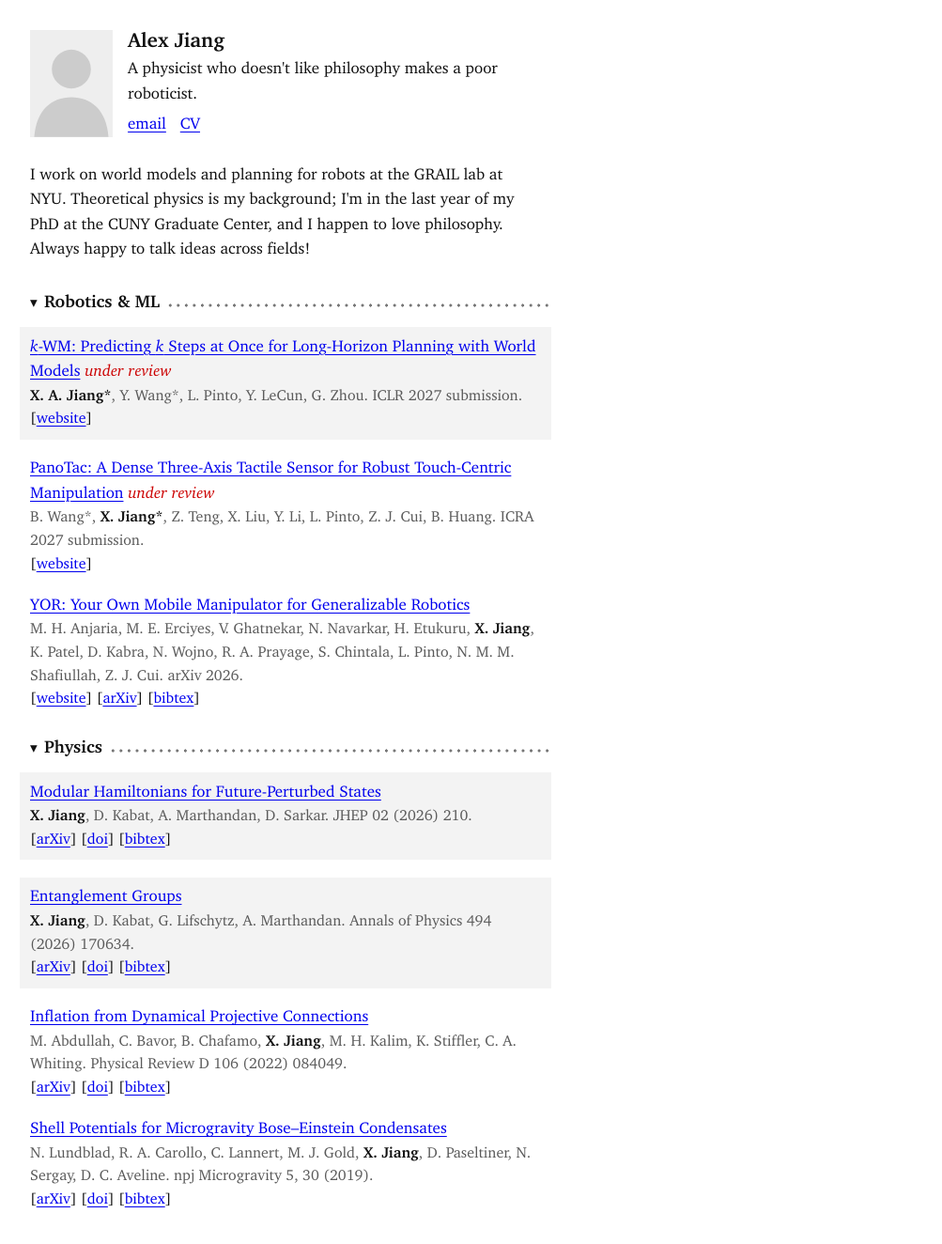
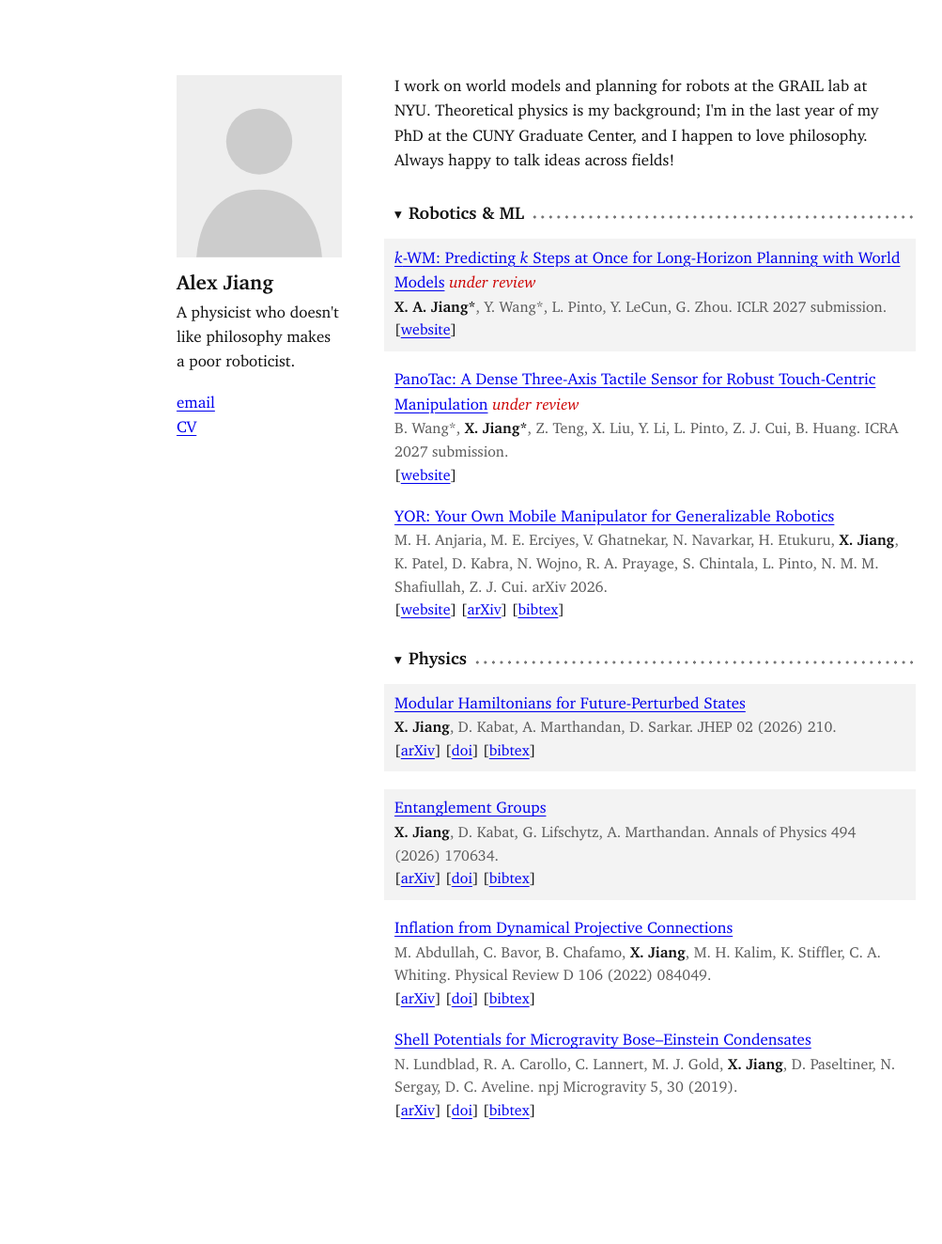
Before and after one commit to Alex-Xiaole-Jiang/Alex-Xiaole-Jiang.github.io, a Jekyll site: the page built from index.html, in a window 1280 px wide and 1400 px high. Shown: the top 1324 px of the window at 94% size, without its empty margins (64-1067 px from the left). Built offline with Jekyll 4.4.1, drawn with Linux system fonts in a browser that asks for light colours.

Commit message:
Keep the photo column and slide write-ups in as a panel
Below 104em the photo column now stays beside the list (down to 54.5em),
and a write-up opens in a panel over the list instead of squeezing into a
narrow second column. It closes with [close], Escape or a click outside.
Also adds more space above the columns.

Co-Authored-By: Claude Opus 5.5 <noreply@anthropic.com>

```diff
--- a/assets/css/site.css
+++ b/assets/css/site.css
@@ -1,6 +1,7 @@
 /* Alex Jiang — one stylesheet, no framework.
-   Wide: photo | list | write-up.  Narrower: list | write-up, photo on top.
-   Then one column with write-ups opening inline; phones add a sticky name strip. */
+   Wide: photo | list | write-up.  Narrower: photo | list, with the write-up in
+   a panel that slides over the list. Then one column with write-ups opening
+   inline; phones add a sticky name strip. */
 
 @font-face { font-family: "Charter"; src: url("../fonts/charter-regular.woff2") format("woff2"); font-weight: 400; font-style: normal; font-display: swap; }
 @font-face { font-family: "Charter"; src: url("../fonts/charter-italic.woff2") format("woff2"); font-weight: 400; font-style: italic; font-display: swap; }
@@ -25,26 +26,23 @@
   --rule: 1px dotted #888;
 
   /* Column widths. The list is --list wide, or the screen less --phone-pad on
-     each side when that is narrower; wider windows never stretch it. As the
-     window widens:
-       1. the write-up column appears once it fits at --read-min,
-       2. it grows to --read, then holds while the margins widen,
-       3. the photo column appears once it fits beside that, with no other
-          column changing width.
-     So the breakpoints are:
+     each side when that is narrower; wider windows never stretch it. The photo
+     column outranks the write-up: it stays whenever it fits beside the list,
+     and the write-up gets a column of its own only when all three fit.
+     Otherwise it opens in a panel over the list. So the breakpoints are:
        phone below:      list + 2*phone-pad                           = 36rem
-       write-up column:  2*pad-two + list + colgap + read-min         = 77.5rem
-       photo column:     2*pad + side + colgap + list + colgap + read = 104rem
+       photo column:     2*pad + side + colgap + list                 = 54.5rem
+       write-up column:  2*pad + side + colgap + list + colgap + read = 104rem
      Media queries can't use variables, so these numbers are written out there
      and in site.js; keep them in sync. (Media-query em is the browser's default
      font size, the same as rem here since html sets no font size.) */
   --side: 11rem;
   --list: 34rem;
-  --read-min: 28rem;     /* only sets the write-up breakpoint */
   --read: 46rem;
   --colgap: 3.5rem;
   --pad: 3rem;           /* outer margin, at least */
-  --pad-two: 6rem;       /* the same, in two columns */
+  --top: 5rem;           /* space above the columns */
+  --panel-pad: 2.5rem;   /* inside the write-up panel */
   --phone-pad: 1rem;
   --bleed: 0.7rem;       /* how far gray boxes and dot leaders reach past the text */
 }
@@ -87,7 +85,7 @@ img { max-width: 100%; height: auto; }
   position: sticky;
   top: 0;
   align-self: start;
-  padding: 3rem 0 2rem;
+  padding: var(--top) 0 2rem;
 }
 .me .photo { display: block; width: 100%; aspect-ratio: 100 / 110; object-fit: cover; background: var(--photo-bg); }
 .me h1 { font-size: 1.35rem; margin: 1rem 0 0.25rem; }
@@ -96,7 +94,7 @@ img { max-width: 100%; height: auto; }
 .contact-inline { display: none; }   /* phone-only copy of the contact links */
 
 /* middle column: about + paper lists */
-.list { padding: 3rem 0 6rem; min-width: 0; }
+.list { padding: var(--top) 0 6rem; min-width: 0; }
 .about { margin: 0 0 2rem; }
 
 /* Section titles read like a table of contents: ▾ Title . . . . . . up to the box edge */
@@ -154,11 +152,11 @@ img { max-width: 100%; height: auto; }
    the boxes' left edge (colgap - bleed). */
 .reader {
   position: sticky;
-  top: 3rem;
+  top: var(--top);
   align-self: start;
-  margin: 3rem 0;
-  height: calc(100vh - 6rem);    /* fallback for browsers without dvh */
-  height: calc(100dvh - 6rem);
+  margin: var(--top) 0 3rem;
+  height: calc(100vh - var(--top) - 3rem);    /* fallback for browsers without dvh */
+  height: calc(100dvh - var(--top) - 3rem);
   overflow-y: auto;
   overscroll-behavior: contain;
   min-width: 0;
@@ -179,32 +177,41 @@ img { max-width: 100%; height: auto; }
 .todo { display: none; }
 .dev .todo { display: block; color: var(--faint); font-style: italic; }
 
-/* ---------- two columns (< 104em): list | write-up, photo on top ---------- */
+/* ---------- photo | list (< 104em): the write-up slides in over the list ---------- */
 
+/* The panel is as wide as the full write-up column, but its left edge stops
+   colgap/2 short of the photo column: half the window plus half the page,
+   less the photo column and that gap. */
 @media not all and (min-width: 104em) {
-  .page { grid-template-columns: var(--list) minmax(0, var(--read)); padding: 0 var(--pad-two); }
-  .me {
-    position: static;
-    grid-column: 1; grid-row: 1;
-    display: grid;
-    grid-template-columns: 5.5rem 1fr;
-    column-gap: 1rem;
-    align-items: start;
-    padding: 2rem 0 0;
+  .page { grid-template-columns: var(--side) var(--list); }
+  .reader {
+    position: fixed; top: 0; right: 0; bottom: 0; z-index: 3;
+    width: calc(var(--read) + 2 * var(--panel-pad));
+    width: min(var(--read) + 2 * var(--panel-pad),
+               50vw + (var(--side) + var(--colgap) + var(--list)) / 2 - var(--side) - var(--colgap) / 2);
+    height: auto;
+    align-self: stretch;   /* fill top to bottom (alignment applies to fixed boxes too) */
+    margin: 0;
+    padding: var(--top) var(--panel-pad) 3rem;
+    background: var(--bg);
+    border-left: var(--rule);
+    box-shadow: -0.75rem 0 2rem rgba(0, 0, 0, 0.07);
+    visibility: hidden;
+    transform: translateX(100%);
+    transition: transform 0.22s ease, visibility 0.22s;
   }
-  /* the photo spans name, tagline and links exactly: top to top, bottom to bottom */
-  .me .photo { grid-row: 1 / span 3; height: 100%; }
-  .me h1 { margin: 0 0 0.15rem; }
-  .me .tag { margin: 0 0 0.35rem; }
-  .me .contact { margin: 0; }
-  .me .contact a { display: inline; margin-right: 0.6em; }
-  .list { grid-column: 1; grid-row: 2; padding-top: 1.75rem; }
-  .reader { grid-column: 2; grid-row: 1 / span 2; top: 2rem; margin: 2rem 0; height: calc(100vh - 4rem); height: calc(100dvh - 4rem); }
+  /* visible at once on opening, so focus can move into it */
+  .reader.is-open { visibility: visible; transform: none; transition: transform 0.22s ease; }
 }
+/* without JS (separate rule: a browser without :has() would drop the whole list) */
+@media not all and (min-width: 104em) {
+  html:not(.js) .reader:has(.writeup:target) { visibility: visible; transform: none; }
+}
+@media (prefers-reduced-motion: reduce) { .reader { transition: none; } }
 
-/* ---------- one column (< 77.5em): write-ups open inside their entry ---------- */
+/* ---------- one column (< 54.5em): write-ups open inside their entry ---------- */
 
-@media not all and (min-width: 77.5em) {
+@media not all and (min-width: 54.5em) {
   /* the list, centered, never closer than --phone-pad to the screen edge */
   .page {
     display: block;
@@ -212,13 +219,32 @@ img { max-width: 100%; height: auto; }
     padding: 0 max(var(--phone-pad), (100% - var(--list)) / 2);
   }
 
+  /* photo beside name, tagline and links, spanning them exactly: top to top, bottom to bottom */
+  .me {
+    position: static;
+    display: grid;
+    grid-template-columns: 5.5rem 1fr;
+    column-gap: 1rem;
+    align-items: start;
+    padding: 3rem 0 0;
+  }
+  .me .photo { grid-row: 1 / span 3; height: 100%; }
+  .me h1 { margin: 0 0 0.15rem; }
+  .me .tag { margin: 0 0 0.35rem; }
+  .me .contact { margin: 0; }
+  .me .contact a { display: inline; margin-right: 0.6em; }
+  .list { padding-top: 1.75rem; }
+
   .pm { display: inline-block; width: 1.1em; }
   .pm::before { content: "+"; }
   .paper.is-open .pm::before { content: "\2212"; }
 
   /* Without JS the targeted write-up shows below the lists (the aside is empty,
      so zero height, otherwise). With JS the write-up moves into its entry. */
-  .reader { position: static; height: auto; margin: 0; overflow: visible; }
+  .reader {
+    position: static; width: auto; height: auto; margin: 0; padding: 0; overflow: visible;
+    background: none; border: 0; box-shadow: none; visibility: visible; transform: none; transition: none;
+  }
   .reader .writeup:target { border-top: var(--rule); padding: 1.5rem 0 3rem; }
   .js .reader { display: none; }
 
--- a/assets/js/site.js
+++ b/assets/js/site.js
@@ -1,13 +1,15 @@
-// Opens and closes paper write-ups. Two or three columns: in the right column.
-// One column: inline, right under the paper's entry. The URL hash (#kwm) names the open one.
+// Opens and closes paper write-ups. Wide: in the right column. Narrower: in a
+// panel that slides over the list. One column: inline, right under the paper's entry. The URL hash (#kwm) names the open one.
 // Without JS the write-ups still open through CSS :target. The "js" class that
 // switches that off is set here, not inline, so a browser too old to run this
 // file keeps the CSS-only behavior instead of ending up with neither.
 (() => {
   document.documentElement.classList.add("js");
 
-  // one-column layout; keep in sync with site.css
-  const oneColumn = window.matchMedia("not all and (min-width: 77.5em)");
+  // layouts; keep in sync with site.css
+  const oneColumn = window.matchMedia("not all and (min-width: 54.5em)");
+  const docked = window.matchMedia("(min-width: 104em)");
+  const panel = () => !oneColumn.matches && !docked.matches;
   const reader = document.getElementById("reader");
   let current = null;
 
@@ -38,9 +40,11 @@
     if (current) mark(current, false);
     place(el);
     mark(id, true);
+    reader.classList.add("is-open");
     current = id;
     setHash(id);
     if (!oneColumn.matches) reader.scrollTop = 0;
+    if (panel()) el.focus({ preventScroll: true });
     window.goatcounter?.count?.({ path: "write-up/" + id, title: id, event: true });
   }
 
@@ -48,9 +52,21 @@
     const id = current;
     if (!id) return null;
     mark(id, false);
+    reader.classList.remove("is-open");
     current = null;
     setHash("");
     return id;
+  }
+
+  // Close, and put focus back on the entry if it was in the write-up (which is
+  // now hidden). One column: scroll back up to the entry if it's off screen.
+  function closeAndReturn() {
+    const id = current;
+    if (!id) return;
+    const wasInside = writeup(id).contains(document.activeElement);
+    close();
+    if (wasInside) handle(id).focus({ preventScroll: true });
+    if (oneColumn.matches && entry(id).getBoundingClientRect().top < 0) entry(id).scrollIntoView();
   }
 
   const toggle = (id) => (id === current ? close() : open(id));
@@ -78,10 +94,13 @@
 
     if (t.closest(".writeup .close")) {
       e.preventDefault();
-      const id = close();
-      if (!id) return;
-      handle(id).focus({ preventScroll: true });
-      if (oneColumn.matches && entry(id).getBoundingClientRect().top < 0) entry(id).scrollIntoView();
+      closeAndReturn();
+      return;
+    }
+
+    // panel: a click outside it, other than on a link or button, closes it
+    if (current && panel() && !t.closest(".reader, a, button")) {
+      closeAndReturn();
       return;
     }
 
@@ -94,7 +113,7 @@
   });
 
   document.addEventListener("keydown", (e) => {
-    if (e.key === "Escape") close();
+    if (e.key === "Escape") closeAndReturn();
   });
 
   const onLayoutChange = () => {
```
